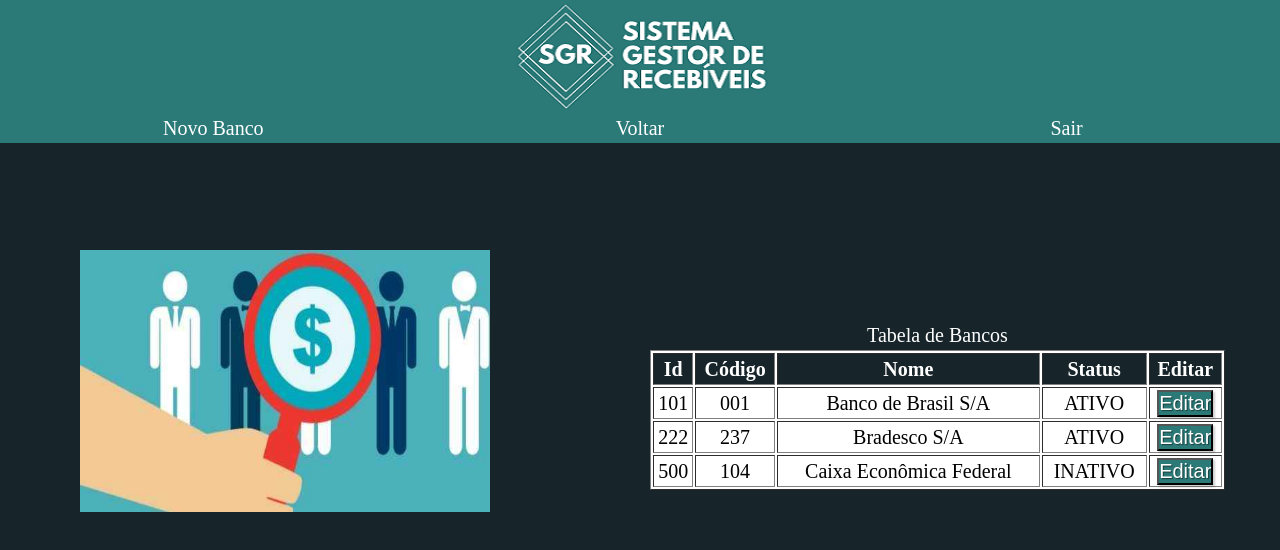
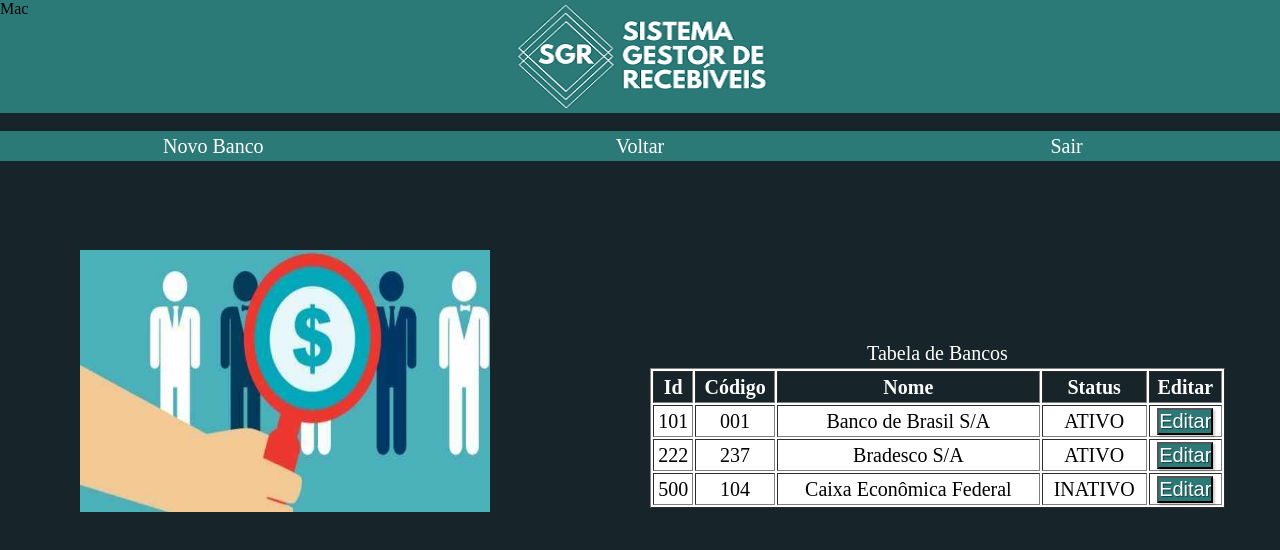
Before and after one commit to viniciusR1993/PI-cobranca, a plain HTML site: page views/cad_banco.html in a window 1280 px wide. Drawn offline with Linux system fonts and the light colour scheme.

Commit message:
Teste do Mac

```diff
--- a/views/cad_banco.html
+++ b/views/cad_banco.html
@@ -10,7 +10,7 @@
 <body>
 
     <!-- Menu -->
-
+    <p>Mac</p>
     <nav class="menu">
         <ul>
             <li class="novo" onclick="location.href='../../PI-cobranca/views/form_banco.html'">Novo Banco
```
